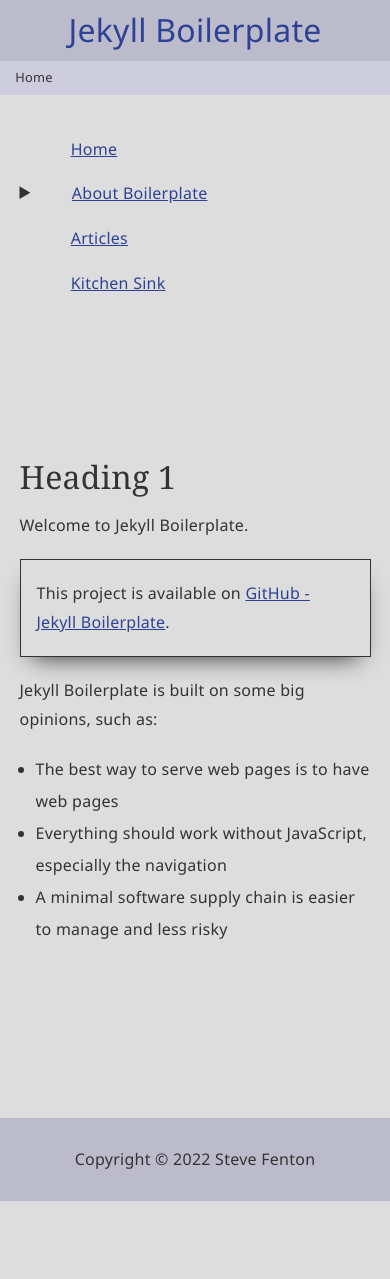
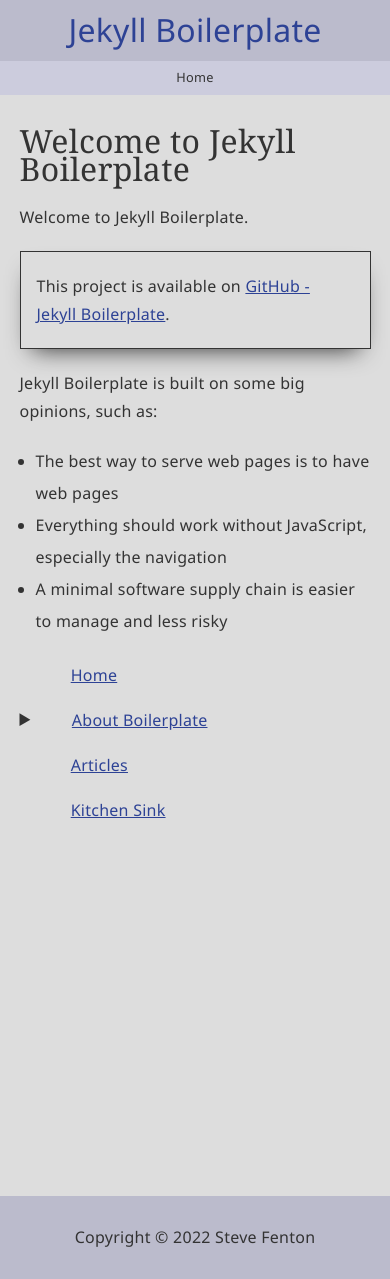
Before and after one commit to Steve-Fenton/jekyll-boilerplate, a Jekyll site: the page built from index.md, in a window 390 px wide and 1279 px high. Built offline with Jekyll 4.4.1, drawn with Linux system fonts in a browser that asks for light colours.

Commit message:
Small screen changes

```diff
--- a/assets/css/main.css
+++ b/assets/css/main.css
@@ -239,9 +239,7 @@
 /* Jekyll Post List */
 
 .post-list {
-    display: flex;
-    flex-wrap: wrap;
-    gap: 1rem;
+    margin: 0;
 }
 
 .post-list > * {
@@ -249,8 +247,8 @@
     padding: 1rem;
     background-color: var(--aft2);
     border: 1px solid var(--fore);
-    width: 17rem;
     box-shadow: var(--box-shadow);
+    margin: 0 0 1rem 0;
 }
 
 .post-paging {
@@ -282,12 +280,28 @@
     box-shadow: var(--box-shadow);
 }
 
+/* Smaller Screens */
+
 @media (max-width: 860px) {
+    .site-breadcrumbs ol {
+        text-align: center;
+    }
+
+    /* Content First on Small Screens */
     .content-group {
         grid-template-columns: auto;
+        grid-template-rows: 1fr 1fr;
     }
 
-    /* Extra Margin on Mobile for Nav */
+    .content-group > nav {
+        grid-row: 2;
+    }
+
+    .content-group > main {
+        grid-row: 1;
+    }
+
+    /* Extra Margin for Small Screens */
     .content-group > nav li.has-children a {
         margin-left: 1em;
     }
--- a/index.md
+++ b/index.md
@@ -1,6 +1,6 @@
 ---
 layout: page
-title: Heading 1
+title: Welcome to Jekyll Boilerplate
 description: A boilderplate for a very clean version of Jekyll.
 nav-title: Home
 nav-level: 1
@@ -13,7 +13,7 @@
 Welcome to Jekyll Boilerplate.
 
 :::note
-This project is available on [GitHub - Jekyll Boilerplate](https://github.com/Steve-Fenton/jekyll-boilerplate).
+This project is available on [GitHub - Jekyll Boilerplate](https://github.com/Steve-Fenton/jekyll-boilerplate){:target="_blank"}.
 :::
 
 Jekyll Boilerplate is built on some big opinions, such as:
```
Also changed, not shown: _pages/about-boilerplate.md (+3 -1 lines), _pages/about/breadcrumbs.md (renamed from about/breadcrumbs.md, +1 -1 lines), _pages/kitchen-sink.md (+1 -1 lines), about/github-pages.md (deleted, +0 -17 lines), _pages/about/getting-started.md (renamed from about/getting-started.md), _pages/about/markdown-extensions.md (renamed from about/markdown-extensions.md).
